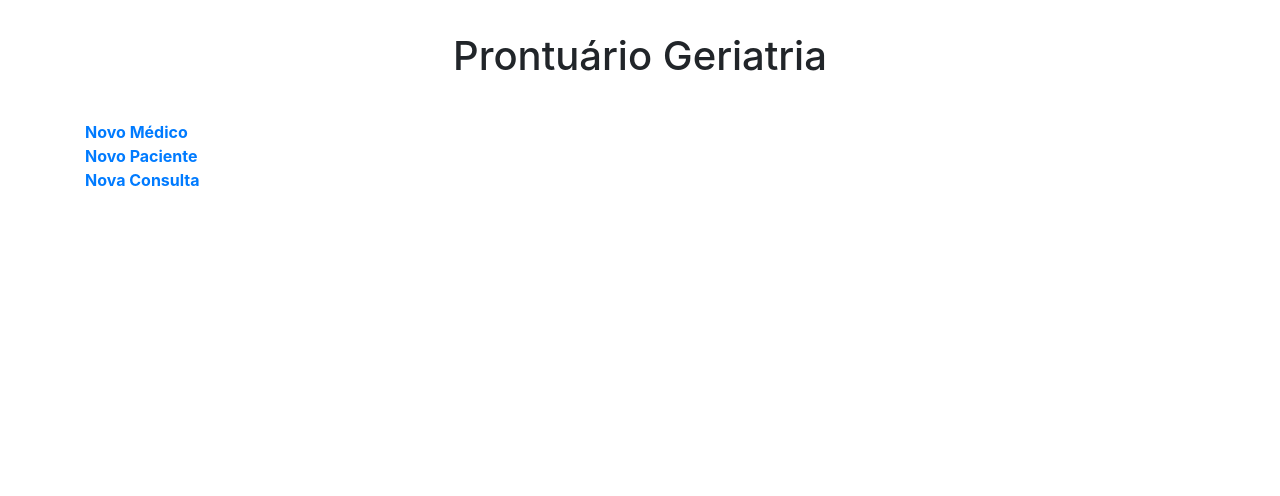
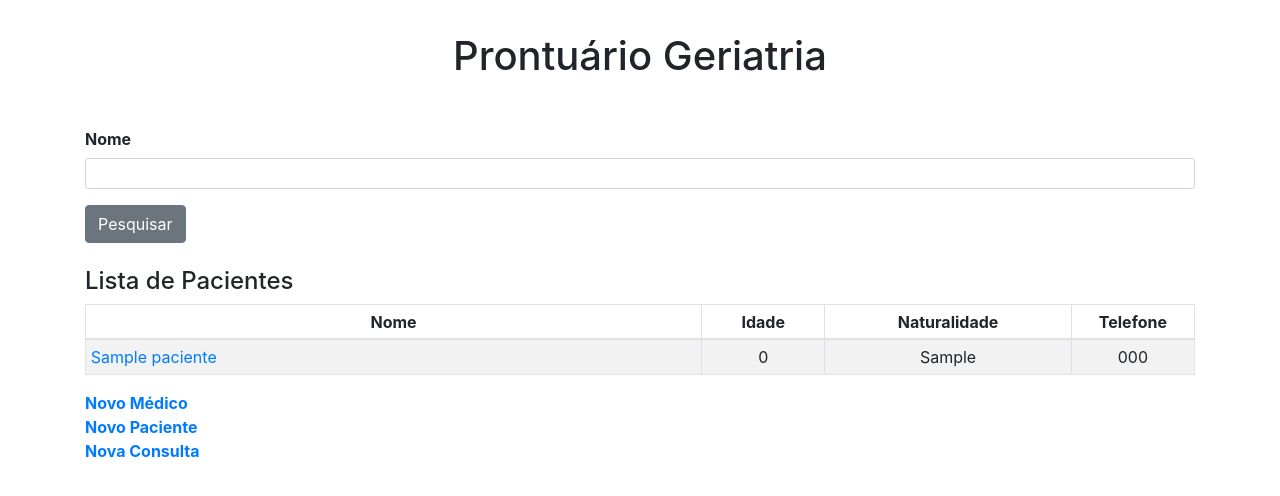
Before and after one commit to BrenoFroes/prontuarioeletronico-2021, a Django app: template prontuarios/templates/home.html in a window 1280 px wide. Shown: the top 496 px of the page. Run offline with Django 3.2, Linux system fonts and the light colour scheme; the template is opened without the code that fills it: values that come from a table or form of the project are taken from there, others are empty; tables that the repository leaves empty hold one stand-in row (values such as "Sample post"); some libraries are stand-ins or nearby versions.

Commit message:
adicionando busca por pacientes na home page

```diff
--- a/gerenciamento/forms.py
+++ b/gerenciamento/forms.py
@@ -37,7 +37,7 @@ class FormPessoa(forms.ModelForm):
     dataNascimento = forms.DateField(
         error_messages={'required': 'Campo obrigatório.', },
         widget=forms.SelectDateWidget(attrs={'class': 'form-control form-control-sm col-lg-2 d-inline mr-2'},
-                                      years=range(1900, anoAtual+1), empty_label=("Ano", "Mês", "Dia"),),
+                                      years=range(anoAtual, 1899, -1), empty_label=("Ano", "Mês", "Dia"),),
         # widget=DateInput,
         required=False)
 
--- a/gerenciamento/models.py
+++ b/gerenciamento/models.py
@@ -1,4 +1,5 @@
 from django.db import models
+from datetime import datetime, timezone
 
 
 class Pessoa(models.Model):
@@ -15,6 +16,13 @@ class Pessoa(models.Model):
     def __str__(self):
         return self.nome
 
+    def idade(self):
+        if self.dataNascimento:
+            hoje = datetime.today().date()
+            idade = hoje.year - self.dataNascimento.year
+            if hoje.month < self.dataNascimento.month or (hoje.month == self.dataNascimento.month and hoje.day < self.dataNascimento.day):
+                idade -= 1
+            return idade
 
 class Paciente(Pessoa):
     cep = models.CharField(max_length=55)
--- a/prontuarios/templates/home.html
+++ b/prontuarios/templates/home.html
@@ -6,6 +6,87 @@
     <br>
     <h1 class="text-center mt-2 mb-3">Prontuário Geriatria</h1>
     <br>
+     <form class="mb-4" action ="{% url 'prontuarios:exibe_pacientes' %}" method ="GET" novalidate>
+        <div class="form-group row">
+            <label for="id_buscaPor" class="col-12 col-form-label font-weight-bold">Nome</label>
+            <div class="col-12">
+              <input type="text" name="buscaPor"
+                     class="form-control form-control-sm" maxlength="120" required="" id="id_buscaPor">
+            </div>
+        </div>
+        <div class="form-group row">
+            <div class="col-12">
+                <button type="submit" style="margin-top: 0" class="btn btn-secondary">
+                    Pesquisar
+                </button>
+            </div>
+        </div>
+    </form>
+    {% if pacientes %}
+        <h4 class="mt-1">Lista de Pacientes</h4>
+        <div class="row">
+            <div class="col-12">
+                <div class="table-responsive">
+                    <table style="width:100%" class="table table-striped table-sm table-bordered">
+                        <thead>
+                            <tr>
+                                <th class="text-center">Nome</th>
+                                <th class="text-center">Idade</th>
+                                <th class="text-center">Naturalidade</th>
+                                <th class="text-center">Telefone</th>
+                            </tr>
+                        </thead>
+                        <tbody>
+                            {% for paciente in pacientes %}
+                                <tr>
+                                    <td style="width:50%"  class="text-left">
+                                        <span><a href="#">{{ paciente.nome }}</a></span>
+{#                                        <span><a href="{% url 'vendas:exibe_produto' paciente.id %}">{{ paciente.nome }}</a></span>#}
+                                    </td>
+                                    <td style="width:10%" class="text-center">
+                                        <span class="texto">{{ paciente.idade }}</span>
+                                    </td>
+                                    <td style="width:20%" class="text-center">
+                                        <span class="texto">{{ paciente.naturalidade }}</span>
+                                    </td>
+                                    <td style="width:10%" class="text-center">
+                                        <span class="texto">{{ paciente.tel }}</span>
+                                    </td>
+                                </tr>
+                            {% endfor %}
+                        </tbody>
+                    </table>
+                </div>
+            </div>
+        </div>
+
+        <div class="row" style="font-size: 14px;">
+            <div class="col-12">
+                {% if pacientes.has_other_pages %}
+                    <ul class="pagination">
+                        {% if pacientes.has_previous %}
+                            <li class="page-item"><a class="page-link" href="?pagina={{ pacientes.previous_page_number }}&buscaPor={{ buscaPor }}">Anterior</a></li>
+                        {% else %}
+                            <li class="page-item disabled"><a class="page-link" href="#" tabindex="-1">Anterior</a></li>
+                        {% endif %}
+                        {% for i in pacientes.paginator.page_range %}
+                            {% if pacientes.number == i %}
+                                <li class="page-item active"><a class="page-link" href="#">{{ i }} </a></li>
+                            {% else %}
+                                <li class="page-item"><a class="page-link" href="?pagina={{ i }}&buscaPor={{ buscaPor }}">{{ i }}</a></li>
+                            {% endif %}
+                        {% endfor %}
+                        {% if pacientes.has_next %}
+                            <li class="page-item"><a class="page-link" href="?pagina={{ pacientes.next_page_number }}&buscaPor={{ buscaPor }}">Próxima</a></li>
+                        {% else %}
+                            <li class="page-item disabled"><a class="page-link" href="#" tabindex="-1">Próxima</a></li>
+                        {% endif %}
+                    </ul>
+                {% endif %}
+            </div>
+        </div>
+
+    {% endif %}
     <a class="mb-3" style="font-weight: bold" href="{% url 'gerenciamento:cadastra_medico' %} ">Novo Médico</a>
     <br>
     <a class="mb-3" style="font-weight: bold" href="{% url 'gerenciamento:cadastra_paciente' %} ">Novo Paciente</a>
--- a/prontuarios/urls.py
+++ b/prontuarios/urls.py
@@ -1,8 +1,9 @@
 from django.urls import path
-from .views import home
+from .views import home, pesquisa_pacientes
 
 app_name = "prontuarios"
 
 urlpatterns = [
-    path('', home, name='home')
+    path('', home, name='home'),
+    path('pacientes/', pesquisa_pacientes, name='exibe_pacientes'),
 ]
```
Also changed, not shown: prontuarios/views.py (+16 -0 lines).
